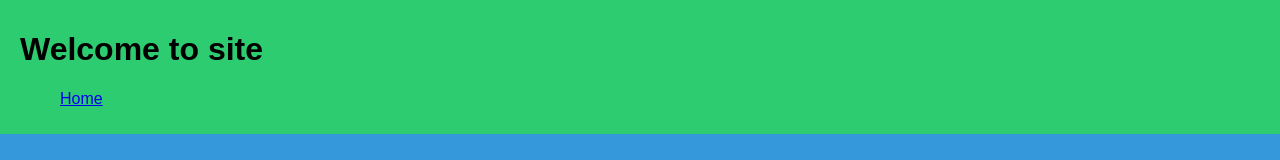
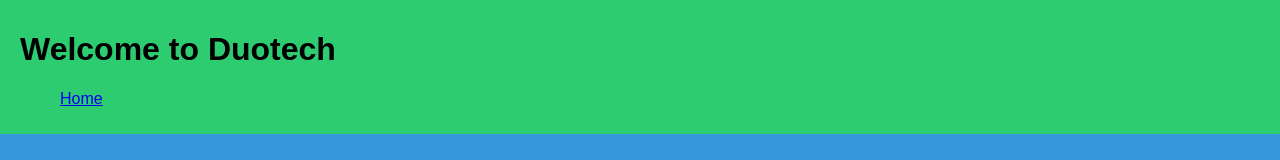
Before and after one commit to duotechacademy/gitMergeConflicts, a plain HTML site: page index.html in a window 1280 px wide. Shown: the top 160 px of the page. Drawn offline with Linux system fonts and the light colour scheme.

Commit message:
changed the welcome

```diff
--- a/index.html
+++ b/index.html
@@ -12,7 +12,7 @@
 
                 <div class="top">
 
-                    <h1>Welcome to site</h1>
+                    <h1>Welcome to Duotech</h1>
 
 
                     <ul>
```
